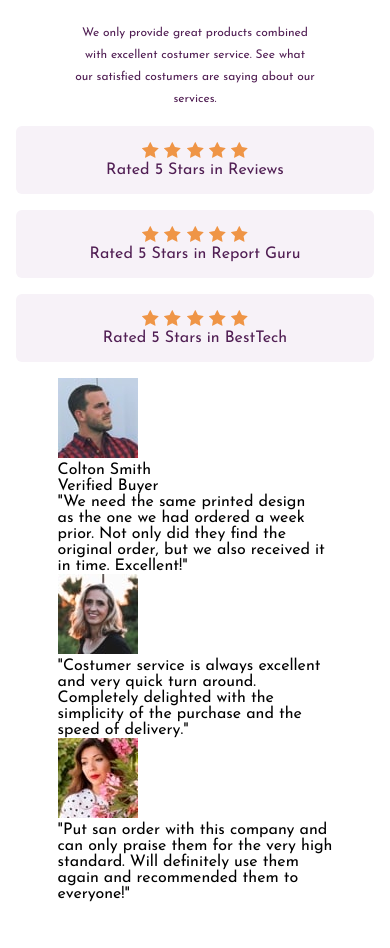
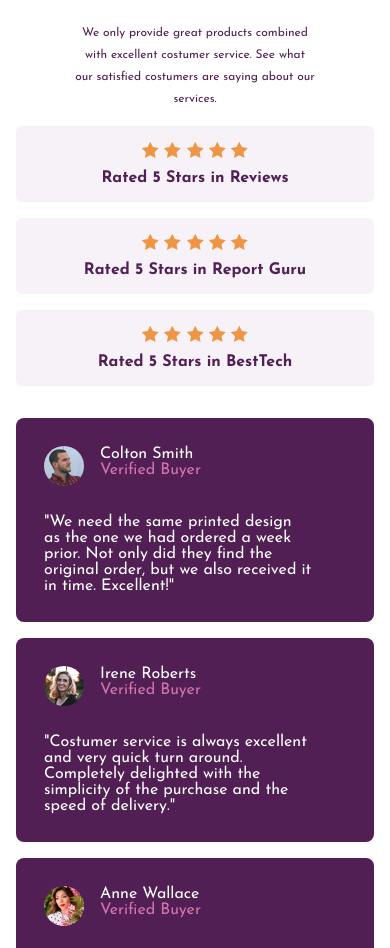
Before and after one commit to erickrost/social-proof-section, a plain HTML site: page index.html in a window 390 px wide. Shown: the part 152-1100 px from the top of the page. Before the commit the page ends 1070 px from the top, so only its background shows below. Drawn offline with Linux system fonts and the light colour scheme.

Commit message:
fiz o mobile

```diff
--- a/index.css
+++ b/index.css
@@ -53,4 +53,42 @@ body {
     align-items: center;
 }
 
-.star-wrapper {}
+.card p {
+    font-weight: 700;
+    font-size: 16px;
+}
+
+.star-wrapper {
+    margin-bottom: 8px;
+}
+
+.cards-wrapper {
+    width: 100%;
+    margin-top: 16px;
+}
+
+.cards {
+    background-color: #511f54;
+    margin-bottom: 16px;
+    border-radius: 8px;
+    color: white;
+    padding: 28px;
+}
+
+.top {
+    display: flex;
+    margin-bottom: 28px;
+}
+
+span {
+    padding-left: 16px;
+}
+
+.user-img {
+    border-radius: 100%;
+    height: 40px;
+}
+
+.subtitle {
+    color: #d374ae;
+}
--- a/index.html
+++ b/index.html
@@ -62,26 +62,42 @@
             </div>
         </div>
         <div class="cards-wrapper">
-            <div class="colton-card">
-                <img src="images/image-colton.jpg">
-                <p>Colton Smith</p>
-                <p>Verified Buyer</p>
+            <div class="cards">
+                <div class="top">
+                    <img class="user-img" src="images/image-colton.jpg">
+                    <span>
+                        <p>Colton Smith</p>
+                        <p class="subtitle">Verified Buyer</p>
+                    </span>
+                </div>
                 <p>"We need the same printed design</p>
                 <p>as the one we had ordered a week</p>
                 <p>prior. Not only did they find the</p>
                 <p>original order, but we also received it</p>
                 <p>in time. Excellent!"</p>
             </div>
-            <div class="irene-card">
-                <img src="images/image-irene.jpg">
+            <div class="cards">
+                <div class="top">
+                    <img class="user-img" src="images/image-irene.jpg">
+                    <span>
+                        <p>Irene Roberts</p>
+                        <p class="subtitle">Verified Buyer</p>
+                    </span>
+                </div>
                 <p>"Costumer service is always excellent</p>
                 <p>and very quick turn around.</p>
                 <p>Completely delighted with the</p>
                 <p>simplicity of the purchase and the</p>
                 <p>speed of delivery."</p>
             </div>
-            <div class="anne-card">
-                <img src="images/image-anne.jpg">
+            <div class="cards">
+                <div class="top">
+                    <img class="user-img" src="images/image-anne.jpg">
+                    <span>
+                        <p>Anne Wallace</p>
+                        <p class="subtitle">Verified Buyer</p>
+                    </span>
+                </div>
                 <p>"Put san order with this company and</p>
                 <p>can only praise them for the very high</p>
                 <p>standard. Will definitely use them</p>
```
